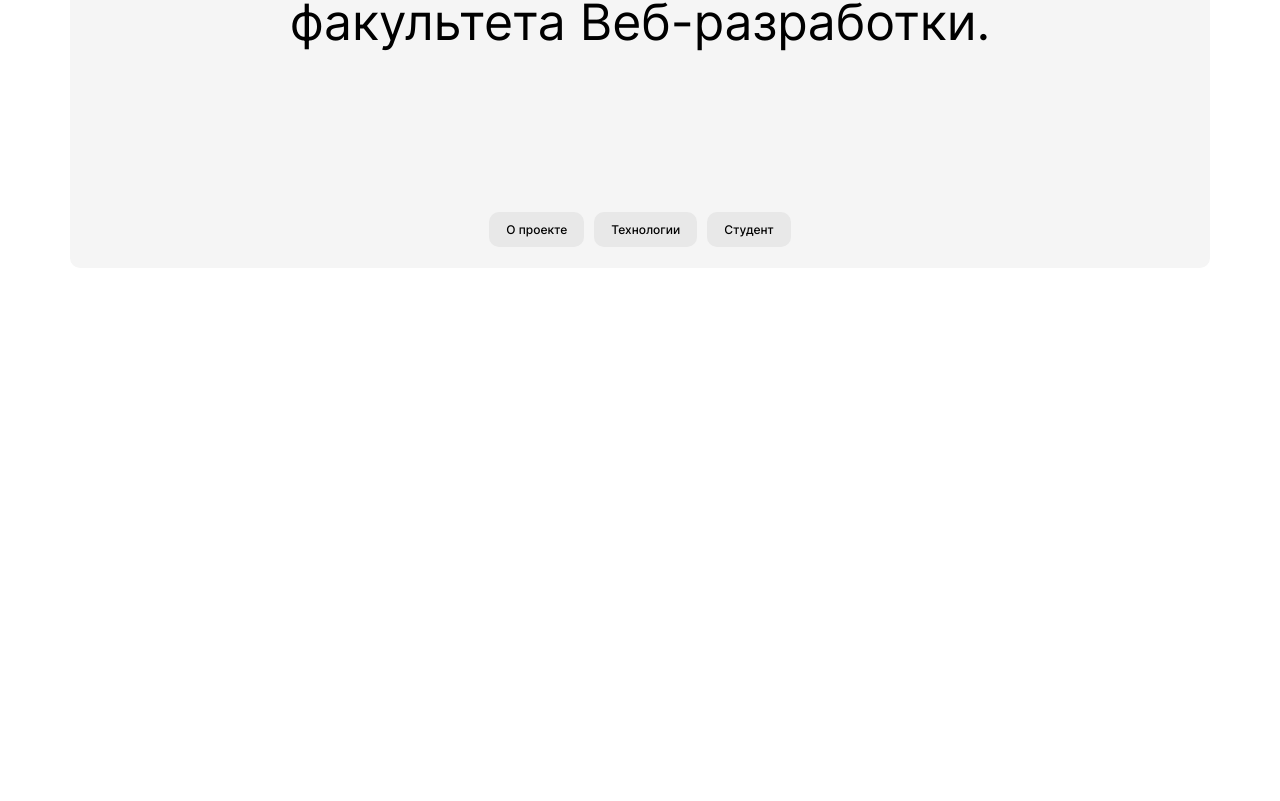
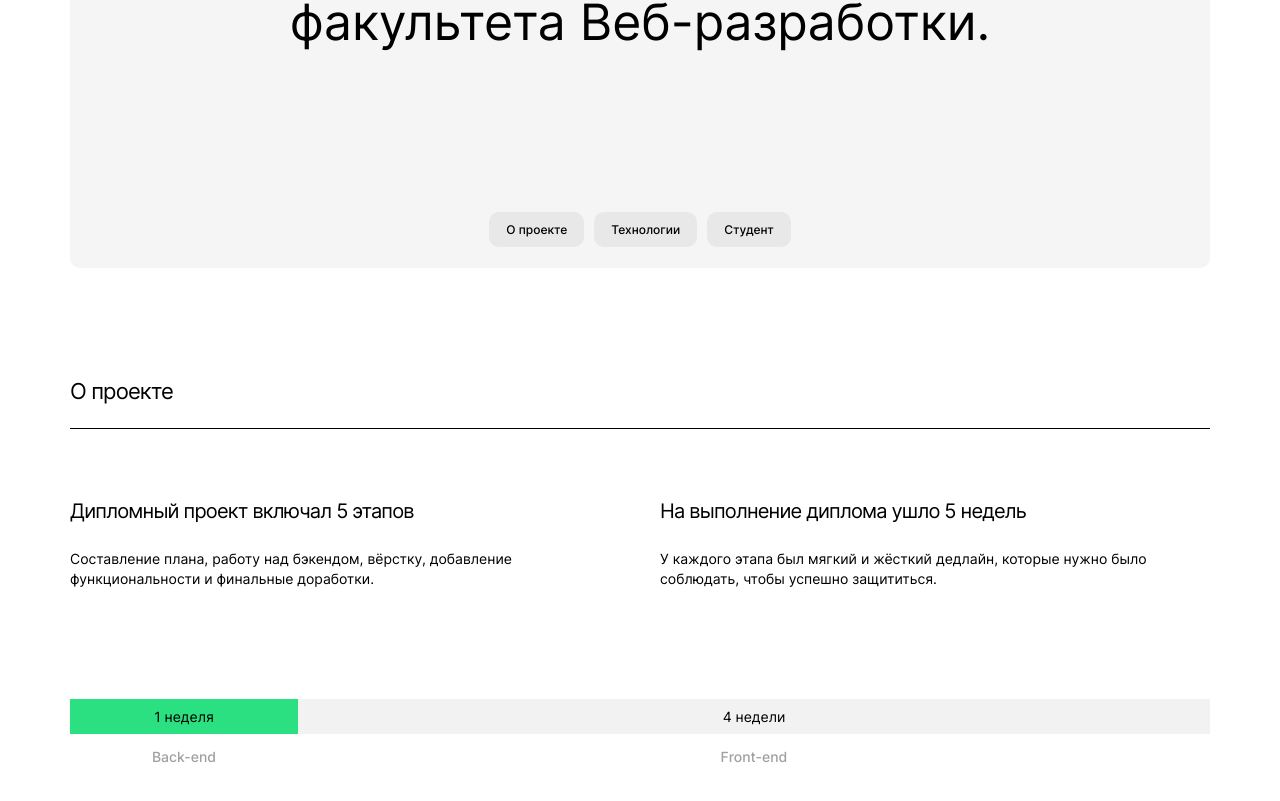
Before and after one commit to Karmyshkov/movies-explorer-frontend, a React (Create React App) app: page / in a window 1280 px wide. Shown: the part 225-1026 px from the top of the page. Before the commit the page ends 800 px from the top, so only its background shows below. Built offline with nearby package versions, Linux system fonts and the light colour scheme.

Commit message:
added style for AboutProject

```diff
--- /dev/null
+++ b/src/components/AboutProject/AboutProject.css
@@ -0,0 +1,81 @@
+.about-project {
+  margin: 110px 0;
+}
+
+.about-project__title {
+  margin: 0;
+  max-width: 600px;
+  font-size: 22px;
+  color: var(--color-primary);
+  font-weight: 400;
+  line-height: 27px;
+  letter-spacing: -0.04em;
+  margin-bottom: 23px;
+}
+
+.about-project__grid {
+  margin: 0;
+  padding: 0;
+  display: grid;
+  grid-template-columns: repeat(2, 1fr);
+  gap: 40px;
+  border-top: 1px solid var(--border);
+}
+
+.about-project__column {
+  list-style: none;
+  margin-top: 70px;
+}
+
+.about-project__headling {
+  margin: 0;
+  font-size: 20px;
+  color: var(--color-primary);
+  font-weight: 400;
+  line-height: 24px;
+  letter-spacing: -0.04em;
+  margin-bottom: 26px;
+}
+
+.about-project__text {
+  margin: 0;
+  font-size: 14px;
+  color: var(--color-primary);
+  font-weight: 400;
+  line-height: 20px;
+  margin-bottom: 110px;
+}
+
+.about-project__progress {
+  margin: 0;
+  padding: 0;
+  display: grid;
+  grid-template-columns: 228px 1fr;
+  gap: 14px 0;
+}
+
+.about-project__week {
+  list-style: none;
+  font-size: 14px;
+  color: var(--color-primary);
+  font-weight: 400;
+  line-height: 17px;
+  text-align: center;
+  background-color: var(--bg-third);
+  padding: 9px 14px;
+}
+
+.about-project__week_backend {
+  background-color: var(--bg-primary);
+}
+
+.about-project__hint {
+  margin: 0;
+  text-align: center;
+  max-width: 200px;
+  justify-self: center;
+  font-size: 14px;
+  color: var(--color-secondary);
+  font-weight: 500;
+  line-height: 17px;
+}
--- a/src/components/AboutProject/AboutProject.js
+++ b/src/components/AboutProject/AboutProject.js
@@ -1,3 +1,31 @@
+import "./AboutProject.css";
+
 export const AboutProject = () => {
-  return <></>;
+  return (
+    <div className="about-project">
+      <h2 className="about-project__title">О проекте</h2>
+      <ul className="about-project__grid">
+        <li className="about-project__column">
+          <h3 className="about-project__headling">Дипломный проект включал 5 этапов</h3>
+          <p className="about-project__text">
+            Составление плана, работу над бэкендом, вёрстку, добавление функциональности и
+            финальные доработки.
+          </p>
+        </li>
+        <li className="about-project__column">
+          <h3 className="about-project__headling">На выполнение диплома ушло 5 недель</h3>
+          <p className="about-project__text">
+            У каждого этапа был мягкий и жёсткий дедлайн, которые нужно было соблюдать,
+            чтобы успешно защититься.
+          </p>
+        </li>
+      </ul>
+      <ul className="about-project__progress">
+        <li className="about-project__week about-project__week_backend">1 неделя</li>
+        <li className="about-project__week">4 недели</li>
+        <p className="about-project__hint">Back-end</p>
+        <p className="about-project__hint">Front-end</p>
+      </ul>
+    </div>
+  );
 };
--- a/src/components/Main/Main.js
+++ b/src/components/Main/Main.js
@@ -1,9 +1,11 @@
 import { Promo } from "../Promo";
+import { AboutProject } from "../AboutProject";
 
 export const Main = () => {
   return (
     <>
       <Promo />
+      <AboutProject />
     </>
   );
 };
--- a/src/variables/variables.css
+++ b/src/variables/variables.css
@@ -1,7 +1,10 @@
 :root {
   --ff: "Inter", "Arial", sans-serif;
   --color-primary: #000;
+  --color-secondary: #a0a0a0;
   --bg-primary: #2be080;
   --bg-secondary: #f5f5f5;
+  --bg-third: #f2f2f2;
   --bg-link: #e8e8e8;
+  --border: #000;
 }
```
